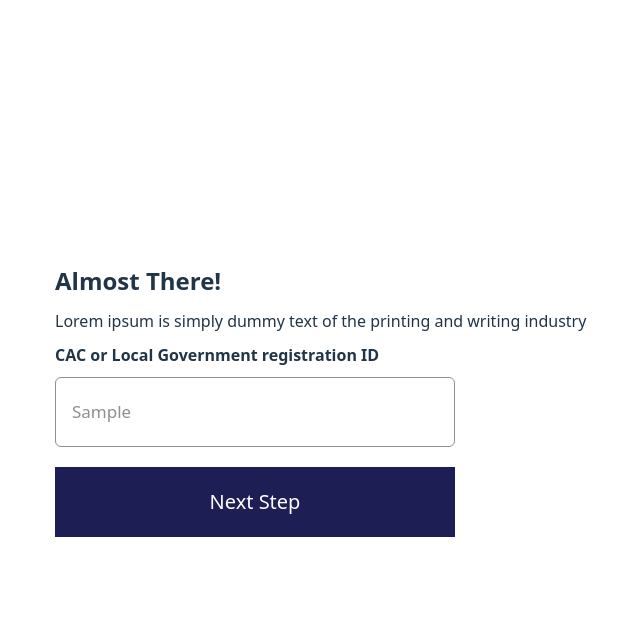
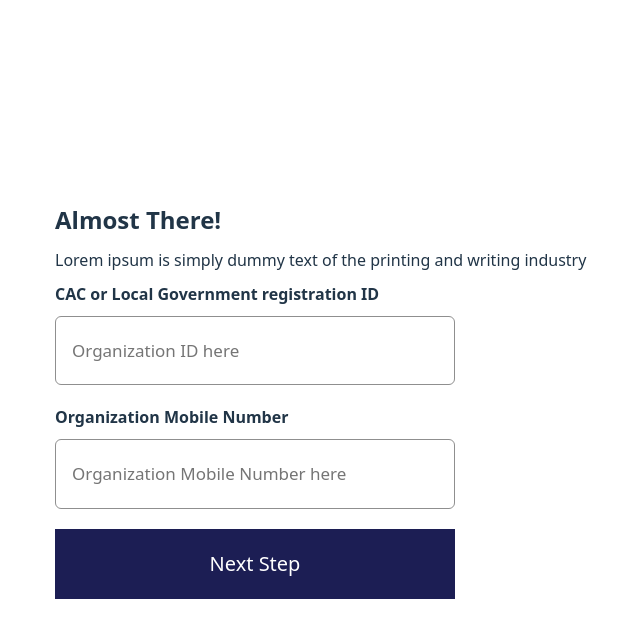
Before and after one commit to Akintayo74/Donation-Ermine, a React (Vite) app in the folder donation-app/: page /auth/signup in a window 1280 px wide. Both pictures are taken after typing "Sample", "name@example.com", "Sample123" into the empty fields and a click on the button "Next Step". Shown: the top 638 px of the page, without its empty margins (115-755 px from the left). Built offline with nearby package versions, Linux system fonts and the light colour scheme.

Commit message:
linked login and signup pages, added inputs to signup page

```diff
--- a/donation-app/src/components/FormStep1.jsx
+++ b/donation-app/src/components/FormStep1.jsx
@@ -1,20 +1,19 @@
 import Input from "./Input";
 import Button from "./Button";
-import styled from "styled-components";
 import PageWrapper from "./PageWrapper";
 import Form from "./Form";
+import { Link } from 'react-router-dom';
 
 function FormStep1({ formData, onNext, onChange }) {
 
-    // function handleSubmit(event) {
-    //     event.preventDefault();
-    //     onNext();
-    // }
 
     return (
         <>
             <PageWrapper>
                 <Form onSubmit={() => onNext()}>
+                    <h1>New here?</h1>
+                    <p>Lorem ipsum is simply dummy text of the printing and writing industry</p>
+                    <p>Already have an account? <Link to='/auth/login'>Login</Link></p>
                     <label htmlFor="orgName">Organization Name</label>
                     <Input
                         name = "orgName"
@@ -50,17 +49,5 @@ function FormStep1({ formData, onNext, onChange }) {
     )
 }
 
-// const Form = styled.form `
-//     display: flex;
-//     flex-direction: column;
-//     gap: 10px;
-//     margin: 10px;
-
-//     & > Input {
-//         margin-bottom: 10px;
-//     }
-// `;
-
-
 
 export default FormStep1;
--- a/donation-app/src/components/FormStep2.jsx
+++ b/donation-app/src/components/FormStep2.jsx
@@ -13,13 +13,22 @@ function FormStep2({ formData, onNext, onChange }) {
                     <h2>Almost There!</h2>
                     <p>Lorem ipsum is simply dummy text of the printing and writing industry</p>
 
-                    <Label>CAC or Local Government registration ID</Label>
+                    <Label htmlFor="id">CAC or Local Government registration ID</Label>
                     <Input
-                        name = "orgName"
-                        placeholder = 'Organization name here'
-                        value = {formData.orgName}
+                        name = "id"
+                        placeholder = 'Organization ID here'
+                        value = {formData.id}
                         type = 'text'
-                        onChange = {(event) => onChange('orgName', event.target.value)}
+                        onChange = {(event) => onChange('id', event.target.value)}
+                    />
+
+                    <Label>Organization Mobile Number</Label>
+                    <Input
+                        name = "orgNumber"
+                        placeholder = "Organization Mobile Number here"
+                        value = {formData.orgNumber}
+                        type = 'tel'
+                        onChange={(e) => onChange('orgNumber', e.target.value)}
                     />
 
                     <Button>Next Step</Button>
--- a/donation-app/src/components/FormStep3.jsx
+++ b/donation-app/src/components/FormStep3.jsx
@@ -1,16 +1,15 @@
 import Input from "./Input";
 import Button from "./Button";
+import Form from "./Form";
+import PageWrapper from "./PageWrapper";
 
 function FormStep3({ formData, onNext, onChange }) {
 
-    function handleSubmit(event) {
-        event.preventDefault();
-        onNext();
-    }
 
     return (
         <>
-            <form onSubmit={handleSubmit}>
+            <PageWrapper>
+                <Form onSubmit={() => onNext()}>
                     <Input
                         name = "orgName"
                         placeholder = 'Organization name here'
@@ -20,7 +19,8 @@ function FormStep3({ formData, onNext, onChange }) {
                     />
 
                     <Button>Next Step</Button>
-            </form>
+                </Form>
+            </PageWrapper>
         </>
     )
 }
--- a/donation-app/src/components/PageWrapper.jsx
+++ b/donation-app/src/components/PageWrapper.jsx
@@ -8,6 +8,7 @@ const Wrapper = styled.div `
     gap: 10px;
     padding-inline: 10rem;
     padding-block: 1rem;
+
 
     @media (max-width: 550px) {
         padding-inline: 1rem;
--- a/donation-app/src/pages/auth/Login.jsx
+++ b/donation-app/src/pages/auth/Login.jsx
@@ -1,9 +1,10 @@
-import styled from "styled-components";
+import { Link } from 'react-router-dom';
 
 function Login() {
     return (
         <>
             <h1>Login Page</h1>
+            <p>Don't have an account? <Link to='/auth/signup'>signup</Link></p>
         </>
     )
 }
--- a/donation-app/src/pages/auth/Signup.jsx
+++ b/donation-app/src/pages/auth/Signup.jsx
@@ -1,4 +1,3 @@
-import styled from "styled-components";
 import MultistepForm from "../../components/MultistepForm";
 
 function Signup() {
```
Lines whose indentation alone changed are shown as unchanged.
